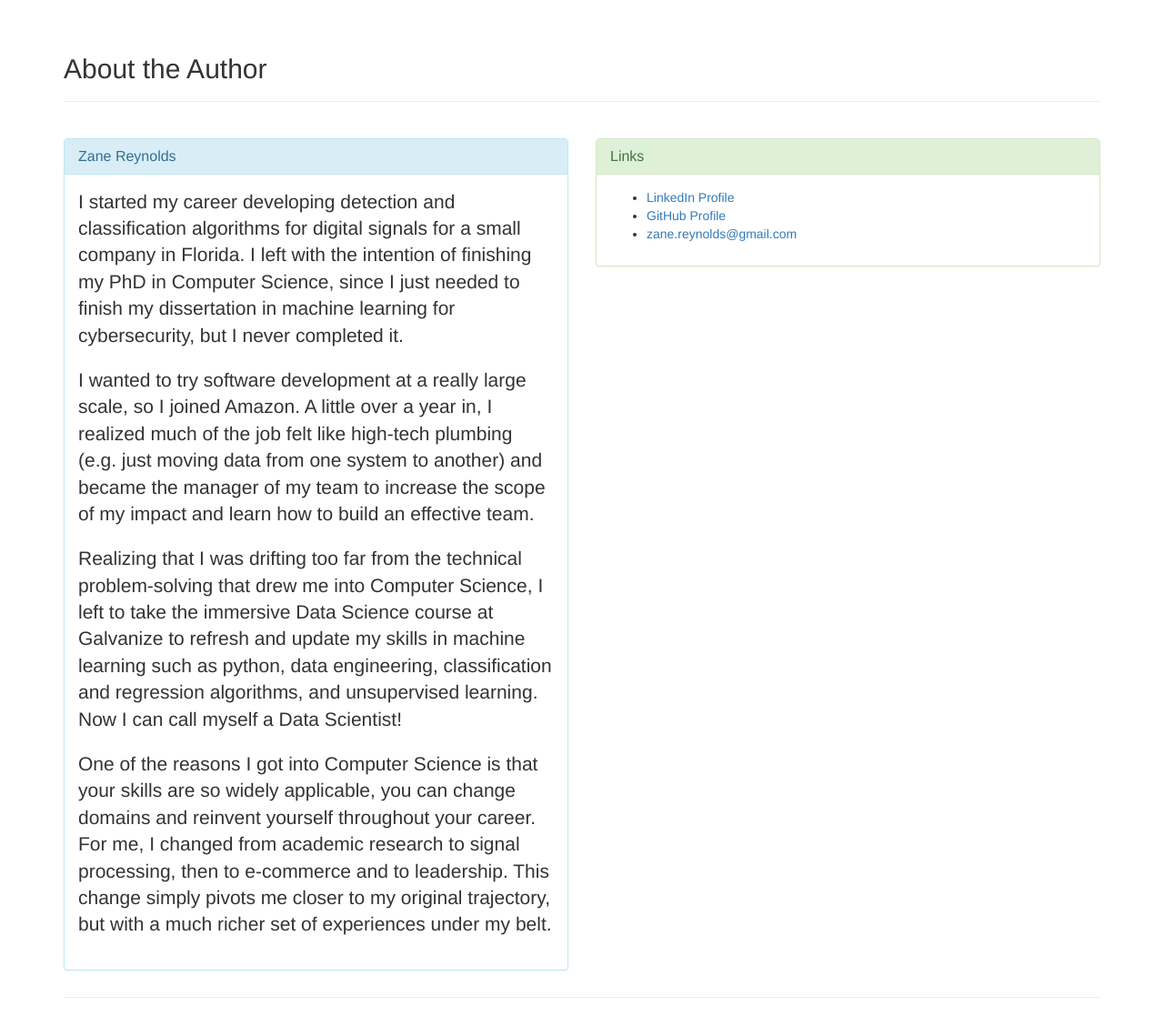
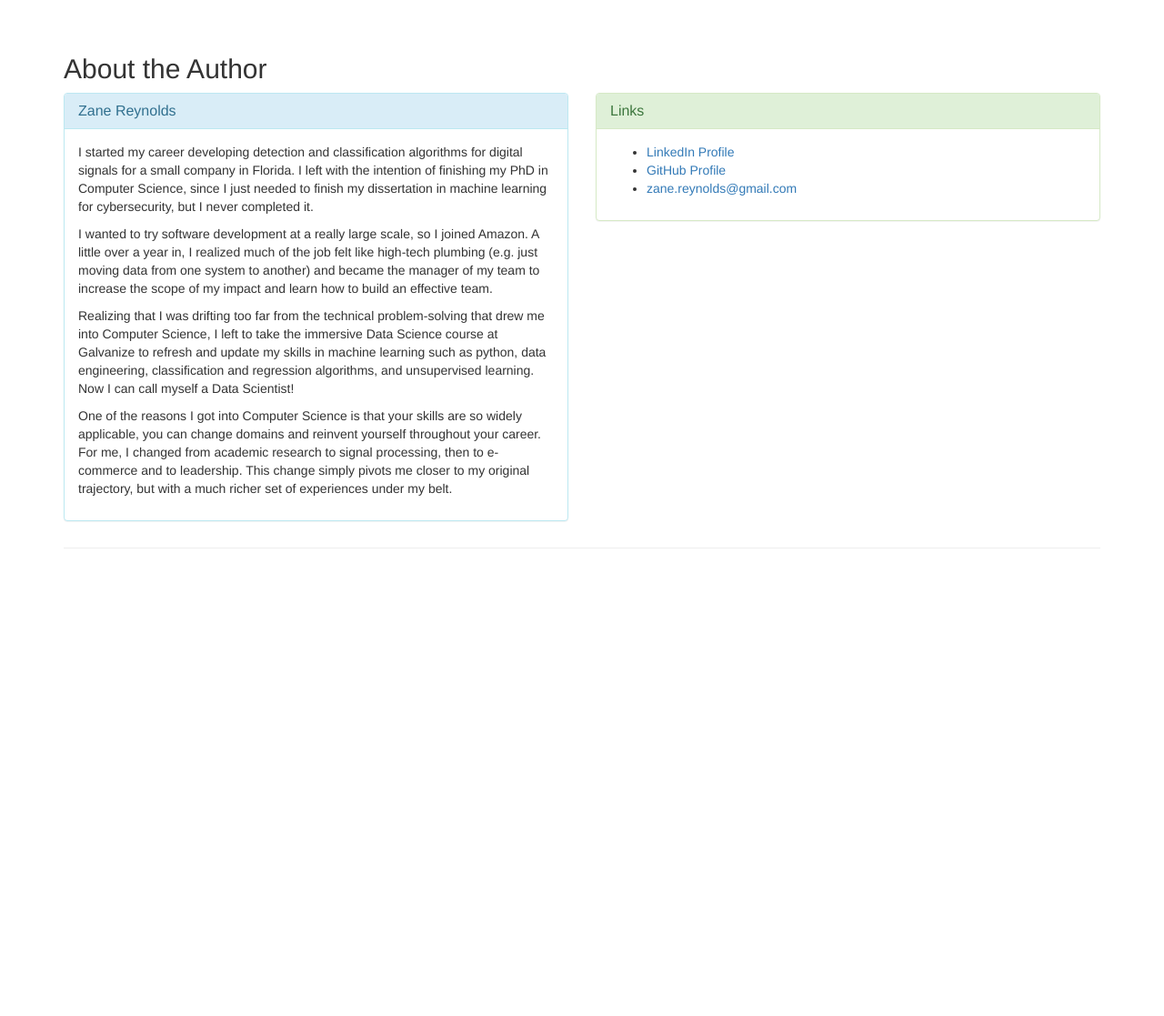
Before and after one commit to zreyn/nfl, a Flask app: page /author in a window 1280 px wide. Shown: the part 51-1168 px from the top of the page at 91% size. After the commit the page ends 654 px from the top, so only its background shows below. Run offline with Flask 2, Linux system fonts and the light colour scheme; parts of the project's set-up code (start-up, migrations or seed data) failed here and were passed over; some libraries are stand-ins or nearby versions.

Commit message:
updated the look and feel of the pages

```diff
--- a/src/templates/author.html
+++ b/src/templates/author.html
@@ -50,32 +50,28 @@
 
 
   <!-- Main container -->
+
   <div class="container theme-showcase" role="main">
 
     <div class="page-header">
       <h2 class="cover-heading">About the Author</h2>
-  </div>
-
-  <!-- Use an adaptive 2-column format -->
-  <div class="page-header">
 
       <div class="row">
           <div class="col-md-6">
 
-          <!-- Short bio -->
             <div class="panel panel-info">
               <div class="panel-heading">
                 <h3 class="panel-title">Zane Reynolds</h3>
               </div>
               <div class="panel-body">
-                <p class="lead">
+                <p class="head">
                   I started my career developing detection and classification
                   algorithms for digital signals for a small company in Florida.
                   I left  with the intention of finishing my PhD in Computer
                   Science, since I just needed to finish my dissertation in
                   machine learning for cybersecurity, but I never completed it.
                 </p>
-                <p class="lead">
+                <p class="head">
                   I wanted to try software development at a really large scale,
                   so I joined Amazon.  A little over a year in, I realized much
                   of the job felt like high-tech plumbing (e.g. just moving data
@@ -83,7 +79,7 @@
                   to increase the scope of my impact and learn how to build an
                   effective team.
                 </p>
-                <p class="lead">
+                <p class="head">
                   Realizing that I was drifting too far from the technical
                   problem-solving that drew me into Computer Science, I left to
                   take the immersive Data Science course at Galvanize to refresh
@@ -91,7 +87,7 @@
                   engineering, classification and regression algorithms, and
                   unsupervised learning.  Now I can call myself a Data Scientist!
                 </p>
-                <p class="lead">
+                <p class="head">
                   One of the reasons I got into Computer Science is that your
                   skills are so widely applicable, you can change domains and
                   reinvent yourself throughout your career.  For me, I changed
@@ -106,7 +102,6 @@
           </div>
           <div class="col-md-6">
 
-          <!-- Links -->
             <div class="panel panel-success">
               <div class="panel-heading">
                 <h3 class="panel-title">Links</h3>
@@ -119,7 +114,10 @@
                 </ul>
               </div>
             </div>
+
           </div>
+        </div>
+
     </div>
   </div>
 
--- a/src/templates/project.html
+++ b/src/templates/project.html
@@ -56,7 +56,7 @@
   <div class="page-header">
     <h2 class="cover-heading">About the Project</h2>
 
-    <div class="panel panel-primary">
+    <div class="panel panel-info">
       <div class="panel-heading">
         <h3 class="panel-title">The Problem</h3>
       </div>
@@ -149,7 +149,7 @@
       </div>
     </div>
 
-    <div class="panel panel-primary">
+    <div class="panel panel-success">
       <div class="panel-heading">
         <h3 class="panel-title">Links</h3>
       </div>
```
Also changed, not shown: 1 other file. Lines whose indentation alone changed are shown as unchanged.
